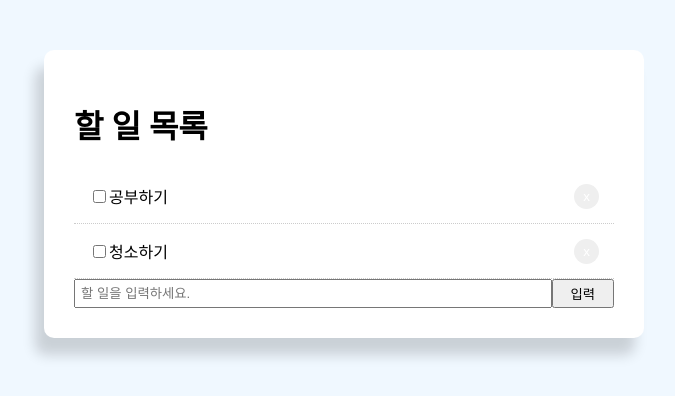
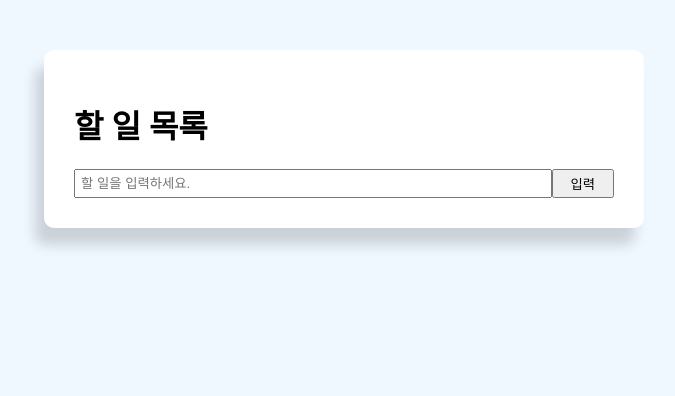
Before and after one commit to khakikokyo/study-front-end, a React (Create React App) app in the folder react/react-todo-app/: page / in a window 1280 px wide. Shown: the top 396 px of the page, without its empty margins (296-971 px from the left). Built offline with nearby package versions, Linux system fonts and the light colour scheme.

Commit message:
체크박스 완료 상태 변환 & 삼항 연산자 활용

```diff
--- a/react/react-todo-app/src/App.js
+++ b/react/react-todo-app/src/App.js
@@ -4,18 +4,7 @@
 export default class App extends Component {
 
   state = {
-    todoData: [
-      {
-        id: "1",
-        title: "공부하기",
-        completed: true
-      },
-      {
-        id: "2",
-        title: "청소하기",
-        completed: false
-      }
-    ],
+    todoData: [],
     value: ""
   }
 
@@ -28,12 +17,12 @@
     float: "right"
   };
 
-  getStyle = () => {
+  getStyle = (completed) => {
     return {
       padding: "15px",
       borderBottom: "1px #ccc dotted",
-      textDecoration: "none"
-    }
+      textDecoration: completed ? "line-through" : "none"
+    };
   };
 
   // 할 일 목록 삭제하기
@@ -60,7 +49,18 @@
     }
 
     // 원래 있던 할 일에 새로운 할 일 더해주기
-    this.setState({ todoData: [...this.state.todoData, newTodo] });
+    this.setState({ todoData: [...this.state.todoData, newTodo], value: "" });
+  };
+
+  // 체크박스 클릭 시 상태 바꾸기
+  handleCompleChange = (id) => {
+    let newTodoData = this.state.todoData.map(data => {
+      if(data.id === id) {
+        data.completed = !data.completed;
+      }
+      return data;
+    })
+    this.setState({ todoData: newTodoData });
   }
 
   render() {
@@ -72,8 +72,12 @@
           </div>
 
           {this.state.todoData.map((data) => (
-            <div style={this.getStyle()} key={data.id}>
-              <input type="checkbox" defaultChecked={false} />
+            <div style={this.getStyle(data.completed)} key={data.id}>
+              <input
+                type="checkbox"
+                defaultChecked={false}
+                onChange={()=>{ this.handleCompleChange(data.id) }}
+              />
               {data.title}
               <button style={this.btnStyle} onClick={()=>{this.handleClick(data.id)}}>x</button>
             </div>
```
Also changed, not shown: 1 other file (tests, documents, lock files or other folders).
